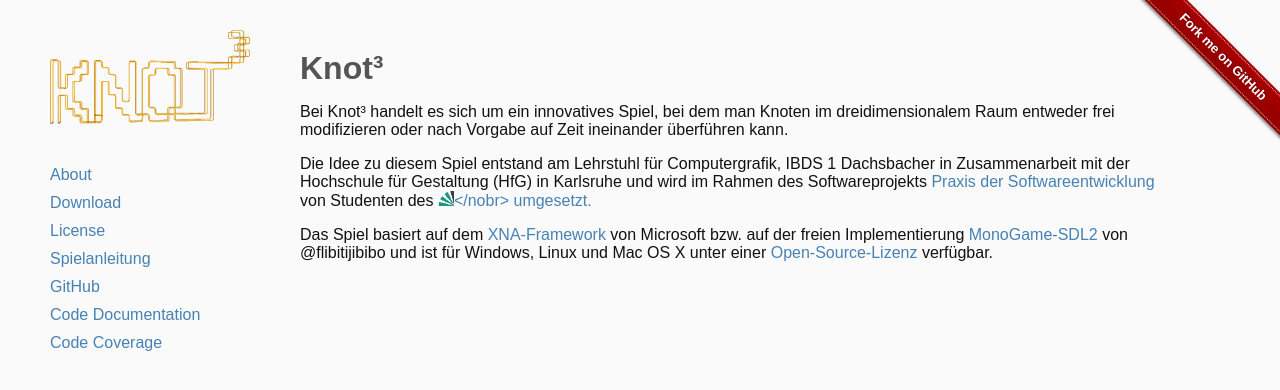
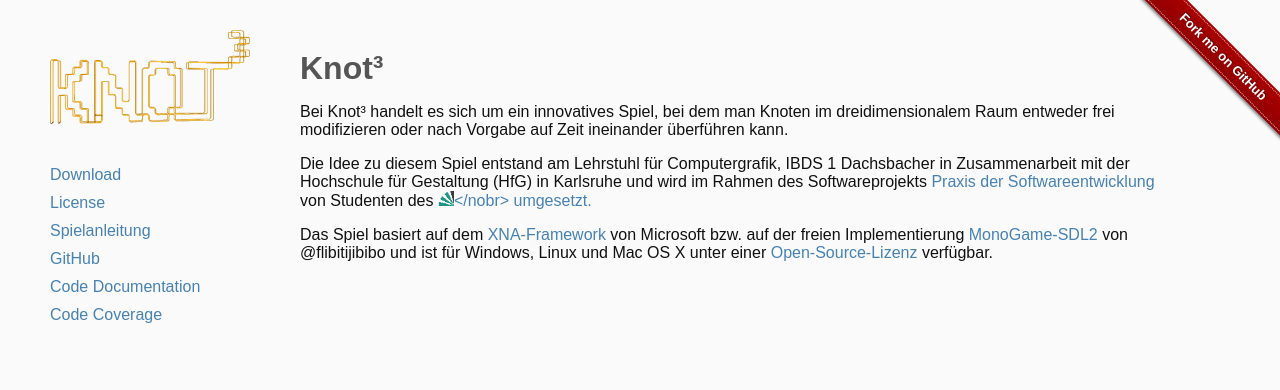
Before and after one commit to knot3/knot3.github.io, a Jekyll site: the page built from index.md, in a window 1280 px wide. Shown: the top 390 px of the page. Built offline with Jekyll 4.4.1, drawn with Linux system fonts in a browser that asks for light colours; some web fonts are replaced.

Commit message:
Revert "..."
This reverts commit ab9ff2a7db5f31454b7bb36e61b11427683ee4ae.

```diff
--- a/_includes/navigation.html
+++ b/_includes/navigation.html
@@ -1,7 +1,6 @@
 <div class="simplelist nomargin-left" style="position: absolute; top: 20px; left: 50px; margin: 0px;">
  <a href="/"><img src="/img/knot3-white.png" style="width: 200px; height: 94px;" /></a>
  <br />
-	<a href="{{site.baseurl}}index.html">About</a>
 	<a href="{{site.baseurl}}download.html">Download</a>
 	<a href="{{site.baseurl}}license.html">License</a>
 	<a href="{{site.baseurl}}tutorial.html">Spielanleitung</a>
```
